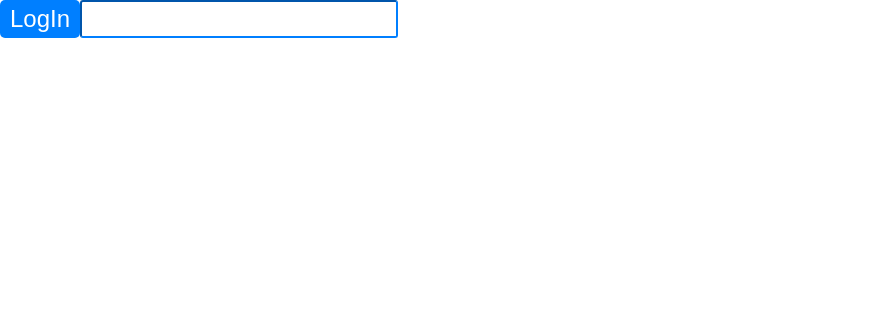
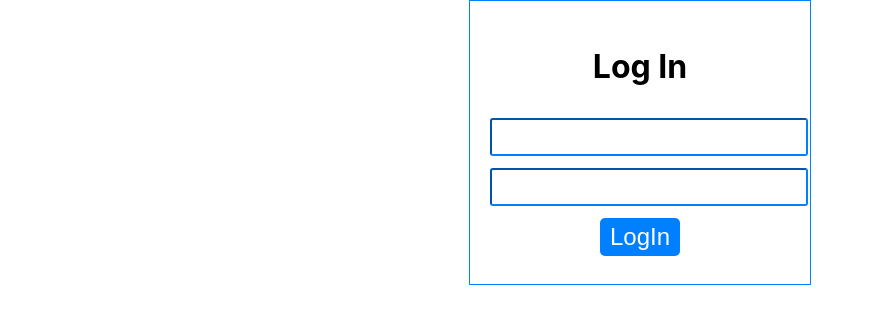
Before and after one commit to Arshavir-Gasparyan/Todo-task, a React (Create React App) app: page / in a window 1280 px wide. Shown: the top 324 px of the page, without its empty margins (0-874 px from the left). Built offline with nearby package versions, Linux system fonts and the light colour scheme.

Commit message:
feat:(Components): Create LogIn component

```diff
--- a/src/App.js
+++ b/src/App.js
@@ -1,11 +1,9 @@
-import Button from "./Components/Button/Button";
-import Input from "./Components/Input/Input";
+import LogIn from "./Components/LogInForm/LogIn";
 
 function App() {
   return (
     <>
-      <Button />
-      <Input />
+      <LogIn />
     </>
   );
 }
--- a/src/Components/Button/Button.module.css
+++ b/src/Components/Button/Button.module.css
@@ -9,7 +9,7 @@
 
 .button:hover{
     cursor: pointer;
+    color: #007FFF;
     border: 1px solid #007FFF;
-    color: #007FFF;
-    background-color: white;
+    background-color:white;
 }
--- /dev/null
+++ b/src/Components/LogInForm/LogIn.js
@@ -0,0 +1,16 @@
+import Button from "../Button/Button";
+import Input from "../Input/Input";
+import styles from "./LogIn.module.css";
+
+export default function LogIn() {
+  return (
+    <div className={styles.logIn}>
+      <h1>Log In</h1>
+      <form>
+        <Input />
+        <Input />
+        <Button />
+      </form>
+    </div>
+  );
+}
--- /dev/null
+++ b/src/Components/LogInForm/LogIn.module.css
@@ -0,0 +1,8 @@
+.logIn{
+    border: 1px solid #007FFF;
+    width: 300px;
+    margin:0 auto;
+    text-align: center;
+    line-height: 50px;
+    padding: 20px;
+}
```
